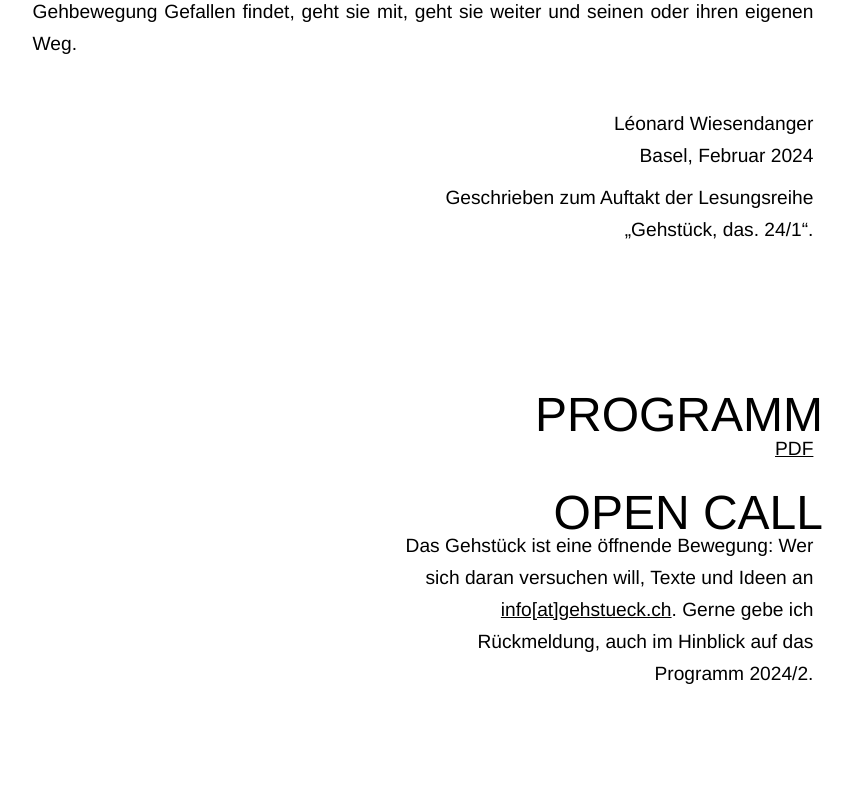
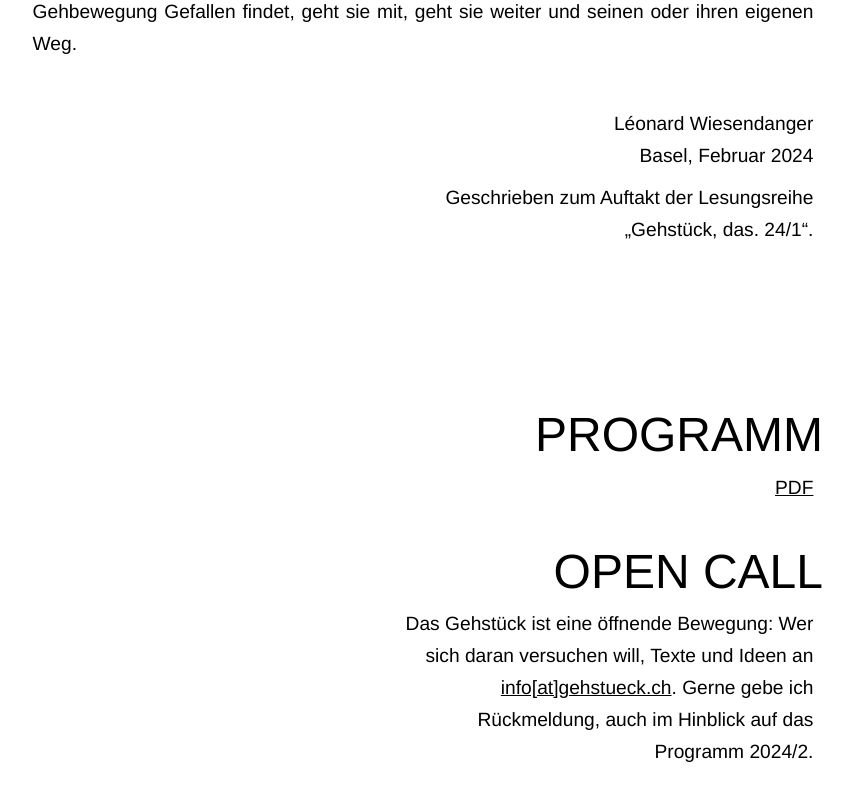
Before and after one commit to dan-wenger/gehstueck-website, a SvelteKit app: page / in a window 1280 px wide. Shown: the part 3590-4390 px from the top of the page, without its empty margins (217-1070 px from the left). Before the commit the page ends 4354 px from the top, so only its background shows below. Built offline with nearby package versions, Linux system fonts and the light colour scheme.

Commit message:
Update +page.svelte

```diff
--- a/src/routes/+page.svelte
+++ b/src/routes/+page.svelte
@@ -240,10 +240,6 @@
     font-weight:500;
   }
 
-  h2 {
-    line-height: 1rem;
-  }
-
   p {
     font-size: 1.2rem;
     margin: 0.6rem;
```
